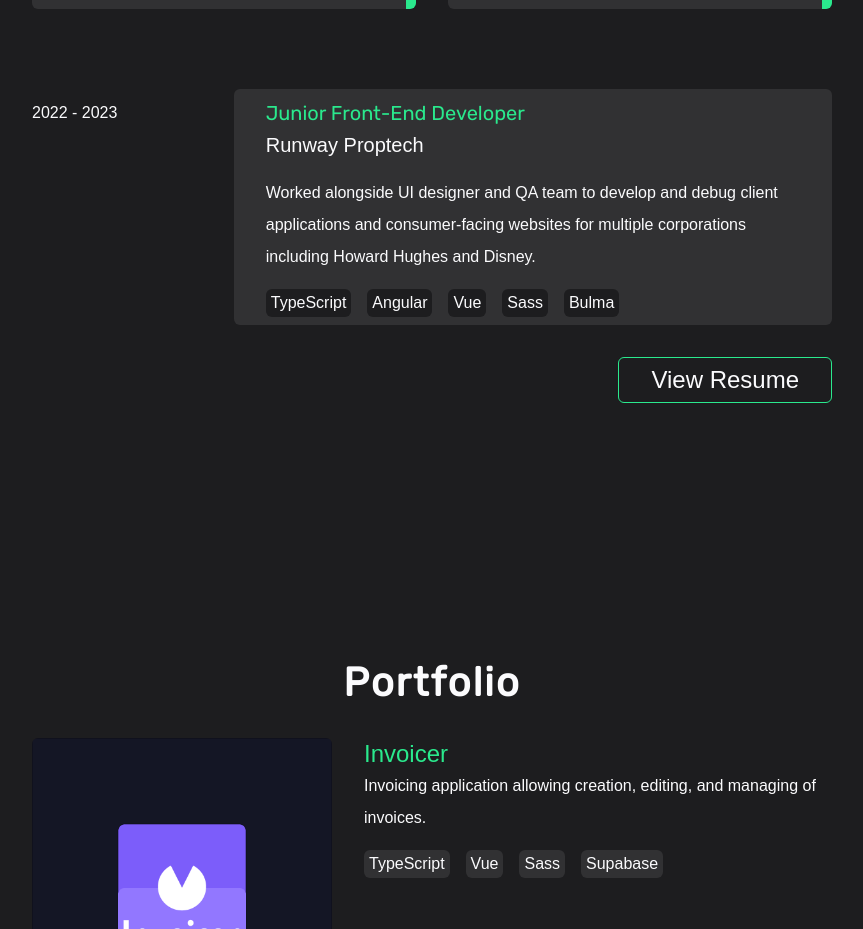
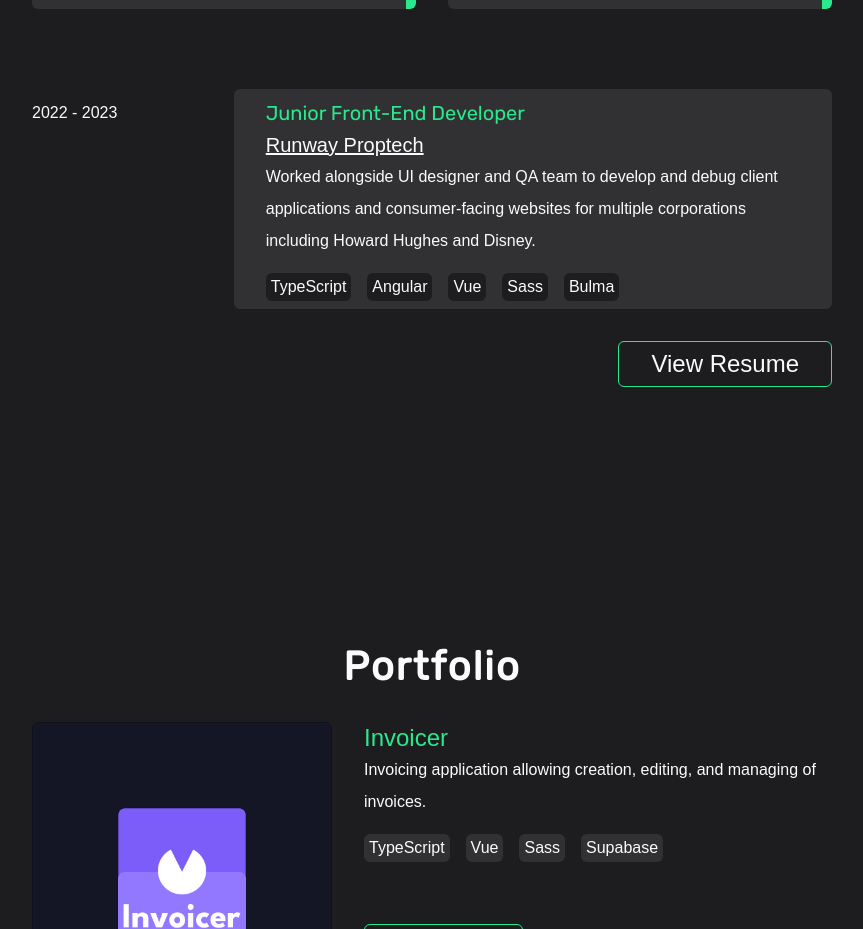
Before and after one commit to GarnerCode/garnercode-v2, a Nuxt app: page / in a window 1280 px wide. Shown: the part 1861-2790 px from the top of the page, without its empty margins (208-1071 px from the left). Built offline with nearby package versions, Linux system fonts and the light colour scheme; a web font is replaced by a local one.

Commit message:
Updated links

```diff
--- a/components/Tech.vue
+++ b/components/Tech.vue
@@ -15,7 +15,7 @@
                     <p class="date">2022 - 2023</p>
                     <div class="details">
                         <p class="title">Junior Front-End Developer</p>
-                        <p class="company">Runway Proptech</p>
+                        <a class="company" href="https://www.runwayproptech.com/" target="_blank">Runway Proptech</a>
                         <p class="summary">Worked alongside UI designer and QA team to develop and debug client applications and consumer-facing websites for multiple corporations including Howard Hughes and Disney.</p>
                         <ul class="tech-list">
                             <li>TypeScript</li>
@@ -28,7 +28,7 @@
                 </div>
             </div>
             <div class="button-container">
-                <a href="https://drive.google.com/file/d/1-uQ3ispSgLHtcgwtASVoP-wAK7-6hzAr/view?usp=sharing" target="_blank" class="button button-primary">View Resume</a>
+                <a href="https://drive.google.com/file/d/139KydJAvsLkpU2kU7fc9Nb8spMbqozbb/view?usp=sharing" target="_blank" class="button button-primary">View Resume</a>
             </div>
         </div>
     </section>
@@ -85,6 +85,12 @@
                 }
                 .company {
                     margin-bottom: 1rem;
+                    font-size: 1.25rem;
+                    line-height: 2rem;
+                    transition: var(--transition);
+                    &:hover {
+                        color: var(--color-primary);
+                    }
                 }
                 .summary {
                     font-size: 1rem;
```
